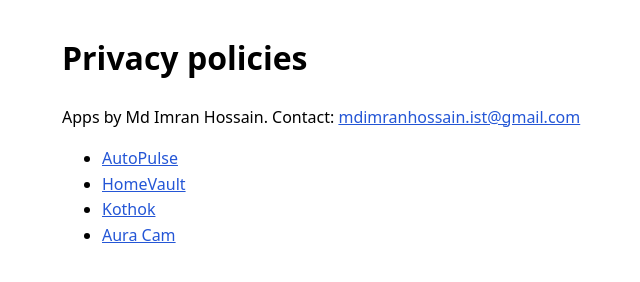
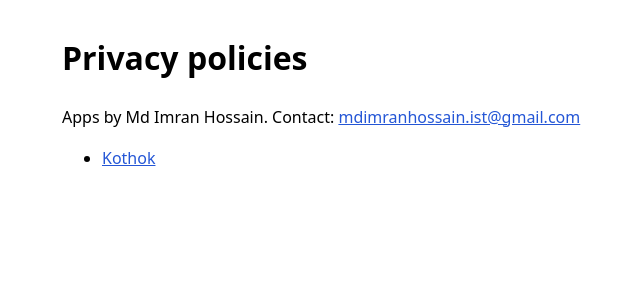
Before and after one commit to imran18026/app-policies, a plain HTML site: page index.html in a window 1280 px wide. Shown: the whole page, without its empty margins (258-898 px from the left). Drawn offline with Linux system fonts and the light colour scheme.

```diff
--- a/index.html
+++ b/index.html
@@ -3,4 +3,4 @@
 <title>App privacy policies - Md Imran Hossain</title>
 <style>body{font-family:system-ui,sans-serif;max-width:40rem;margin:2rem auto;padding:0 1rem;line-height:1.6}a{color:#2456d6}@media(prefers-color-scheme:dark){body{background:#111;color:#eee}a{color:#8fb0ff}}</style></head>
 <body><h1>Privacy policies</h1><p>Apps by Md Imran Hossain. Contact: <a href="mailto:mdimranhossain.ist@gmail.com">mdimranhossain.ist@gmail.com</a></p>
-<ul><li><a href="autopulse/privacy-policy.html">AutoPulse</a></li><li><a href="homevault/privacy-policy.html">HomeVault</a></li><li><a href="kothok/privacy-policy.html">Kothok</a></li><li><a href="auracam/privacy-policy.html">Aura Cam</a></li></ul></body></html>
+<ul><li><a href="kothok/privacy-policy.html">Kothok</a></li></ul></body></html>
```
